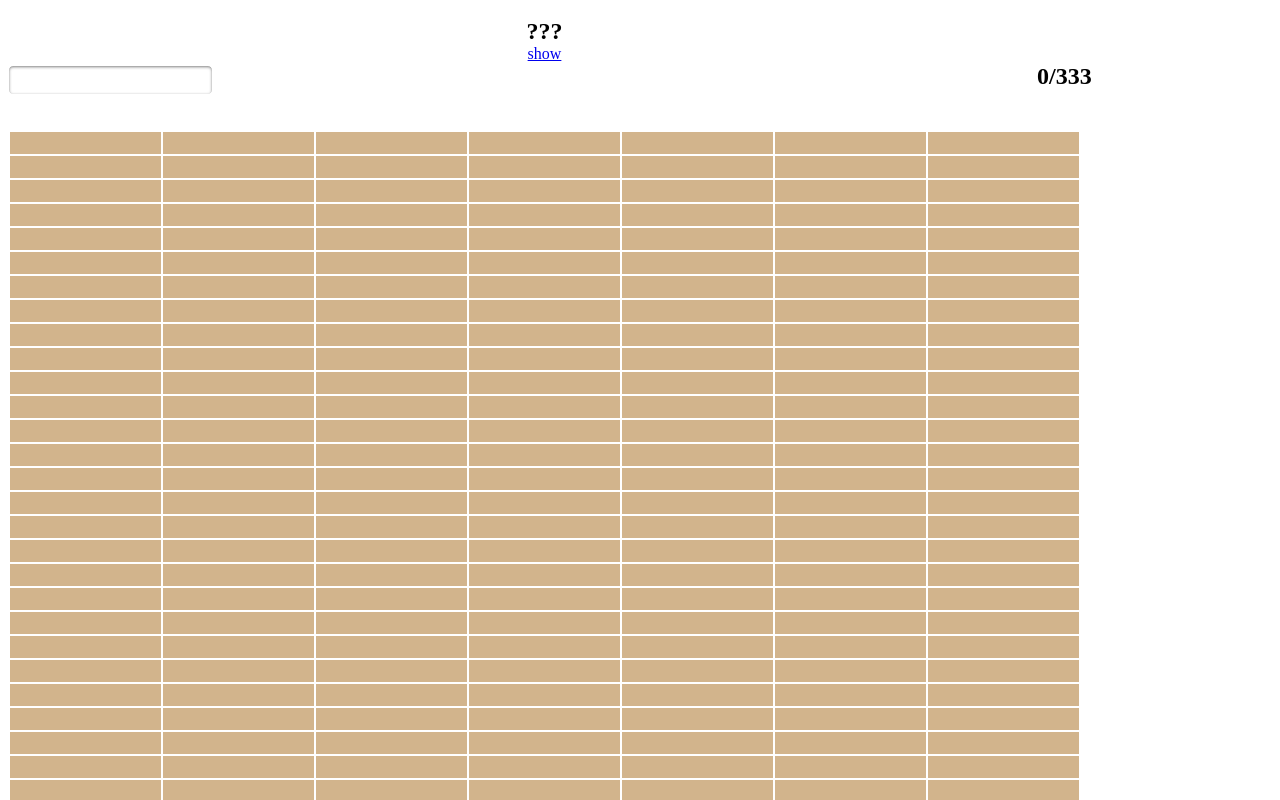
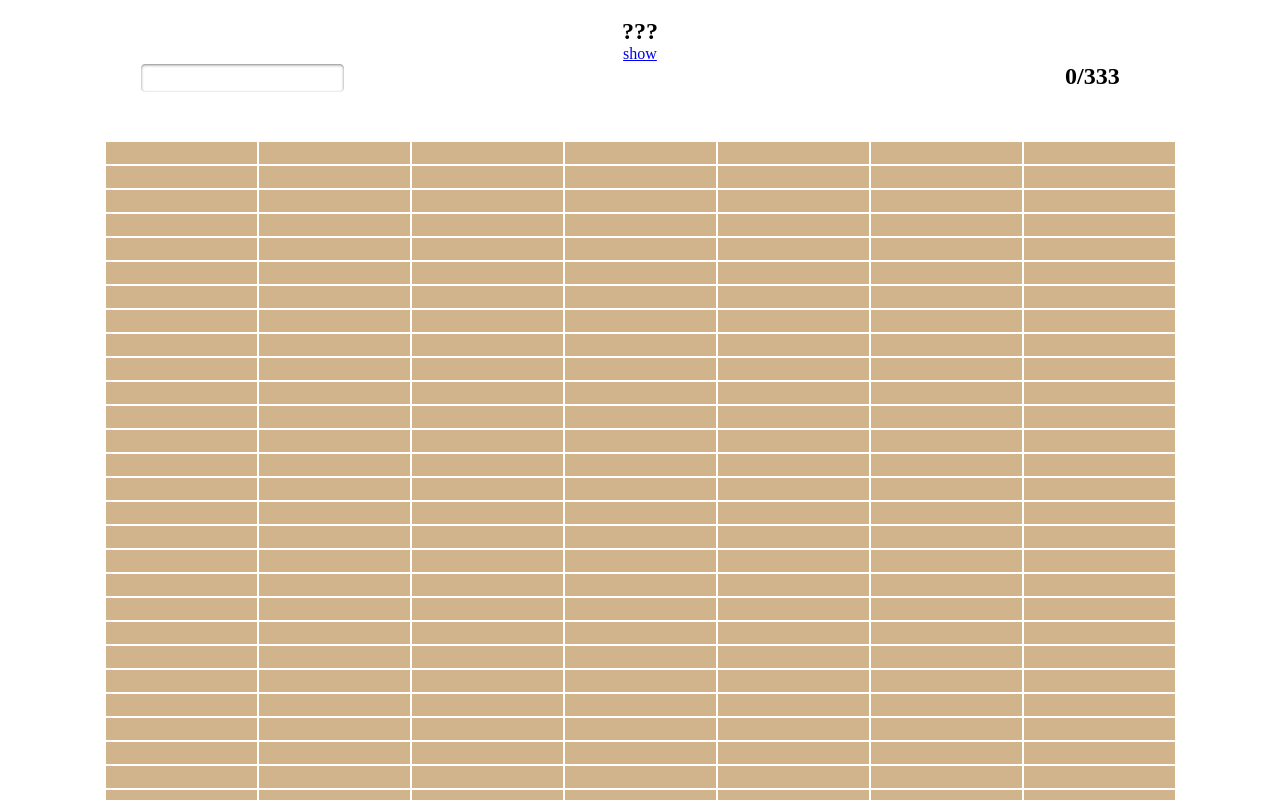
Before and after one commit to cman131/boatsboatsboats, a plain HTML site: page index.html in a window 1280 px wide. Shown: the top 800 px of the page. Drawn offline with nearby package versions, Linux system fonts and the light colour scheme.

Commit message:
prettyfied

```diff
--- a/index.css
+++ b/index.css
@@ -4,10 +4,24 @@ tr td {
 	background-color: #D2B48C;
 }
 
+#in {
+	position: relative;
+	float: left;
+	left: 10%;
+}
+
 .score {
+	float: right;
 	position: relative;
-	left: 820px;
-	display: inline;
+	margin: 0;
+	width: 40%;
+	height: 100%;
+}
+
+.scorer {
+	margin: 0;
+	float: right;
+	width: inherit;
 }
 
 inputs:-webkit-input-placeholder {
@@ -23,6 +37,17 @@ nav {
 	background-color: white;
 	top: 0;
 	width: 100%;
+	padding-bottom: 12px;
+}
+
+body {
+	margin: 0;
+}
+
+.headContent {
+	margin: 0 auto;
+	padding-left: 15px;
+	padding-right: 15px;
 }
 
 .header.shadow {box-shadow:0px 5px 5px rgba(0,0,0,.5);}
--- a/index.html
+++ b/index.html
@@ -40,18 +40,24 @@
 </head>
 <body>
 	<nav class="header">
+	<div class="headContent">
 		<br>
-		<div style="width: 1073px; text-align: center;">
+		<div style="width: 100%; text-align: center;">
 			<h1 id="totallySecretTitle" style="display: inline;">???</h1>
 			<br><a href="#" id="secretKiller" onclick="$('#secretKiller').css('visibility', 'hidden'); document.getElementById('totallySecretTitle').innerHTML = songTitle;">show</a>
 		</div>
 		<div style="width:100%;">
-			<input id="tryhard" class="inputs" oninput="fire();" type="text" style="display: inline; width: 153px;">
-			<h2 class="score"><b id="score"><script>document.write(score+"/"+num);</script></b></h2>
+			<div id="in" style="width: 60%; margin: 0;">
+				<input id="tryhard" class="inputs" oninput="fire();" type="text" style="display: inline; width: 153px;">
+			</div>
+			<div class="score">
+				<h2 class="scorer"><b id="score"><script>document.write(score+"/"+num);</script></b></h2>
+			</div>
 		</div>
 		<br>
+	</div>
 	</nav>
-	<table style="top: 122px; position: relative; z-index: -2;">
+	<table style="position: relative; z-index: -2; margin: 0 auto; margin-top: 140px;">
 	<script>
 		for(var i=0;i<Math.floor(num/7); i++){
 			document.write("<tr><td id='word"+((i*7))+"'></td><td id='word"+((i*7)+1)+"'></td><td id='word"+((i*7)+2)+"'></td><td id='word"+((i*7)+3)+"'></td><td id='word"+((i*7)+4)+"'></td><td id='word"+((i*7)+5)+"'></td><td id='word"+((i*7)+6)+"'></td></tr>");
```
Also changed, not shown: test.html (+2 -4 lines).
